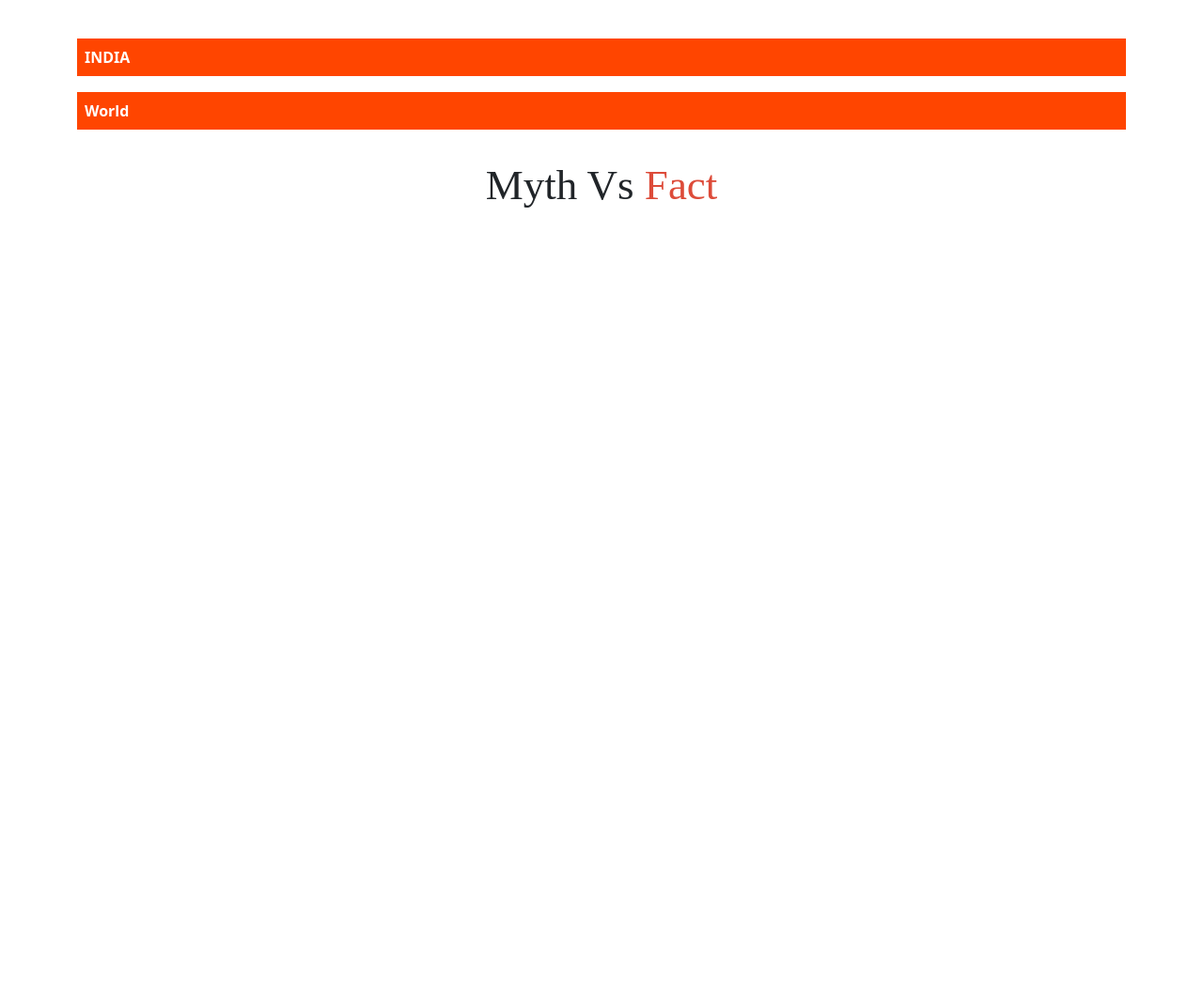
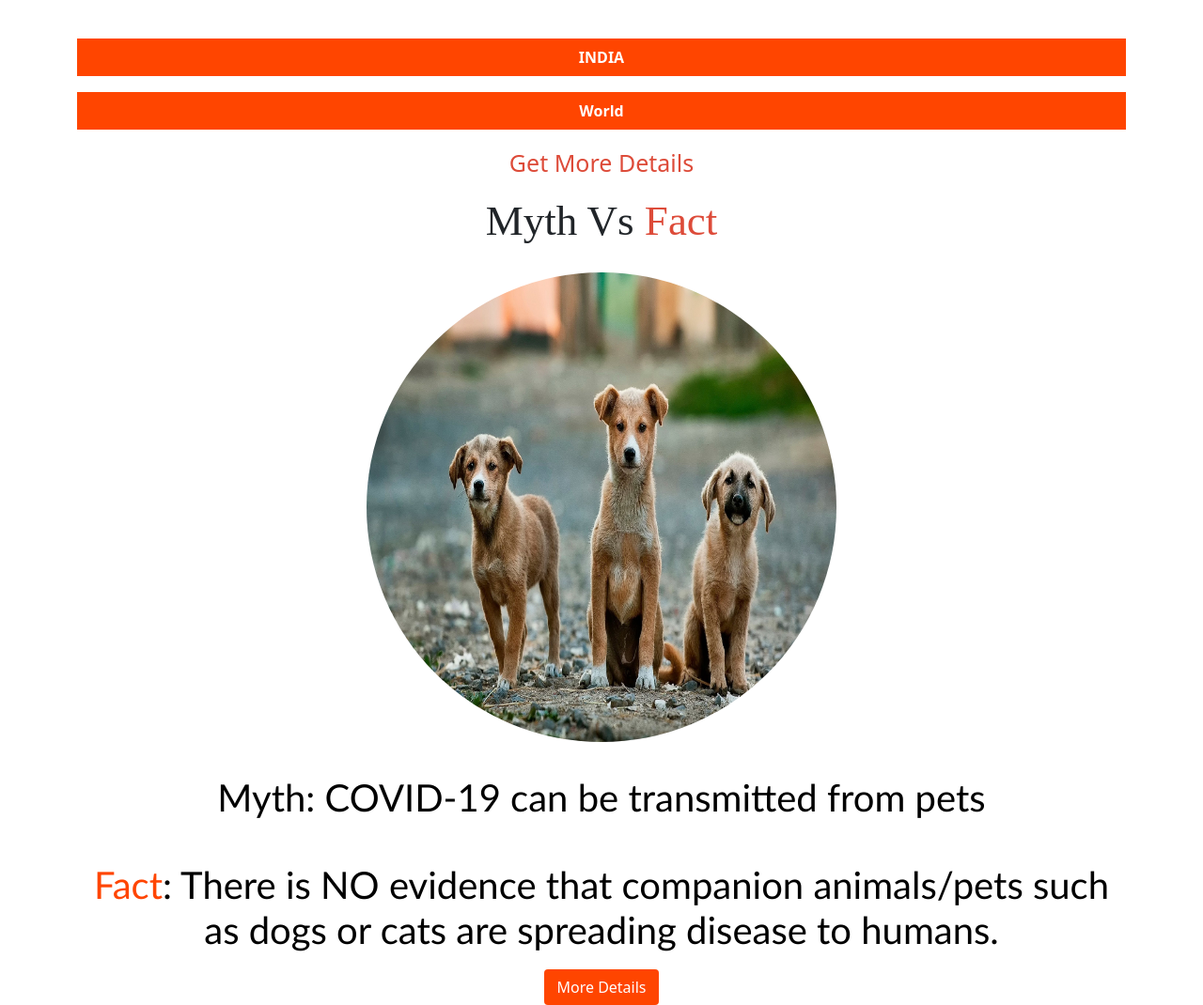
Before and after one commit to incredible-India/covid-19-return, a plain HTML site: page index.html in a window 1280 px wide. Shown: the part 776-1846 px from the top of the page at 94% size. Before the commit the page ends 1008 px from the top, so only its background shows below. Drawn offline with nearby package versions, Linux system fonts and the light colour scheme; no server answers; a web font is replaced by a local one.

Commit message:
myth and fact code done

```diff
--- a/css/index.css
+++ b/css/index.css
@@ -161,7 +161,7 @@ flex-direction: column;
 }
 
 
-@media only screen and (mix-width: 400px) {
+@media only screen and (max-width: 400px) {
 
   #myChart{
     width: 300px;
@@ -170,7 +170,14 @@ flex-direction: column;
   #myChart2{
     width: 301px;
   }
+
+  .pets{
+    width: 300px;
+    height: 300px;
+  }
 }
+
+
 .c{
   color: orangered;
 
@@ -205,3 +212,112 @@ flex-direction: column;
 .f{
   color: #dd4b39;
 }
+
+
+.getDetails{
+  display: flex;
+  justify-content: center;
+  align-items: center;
+
+}
+
+.btnlink {
+  text-decoration: none;
+  color: #dd4b39;
+  font-size: 25px;
+}
+
+td {
+  font-weight: 600;
+  text-align: center;
+}
+
+th{
+  text-align: center;
+}
+
+.pets{
+  display: flex;
+  justify-content: center;
+  align-items: center;
+
+  width: 500px;
+  height: 500px;
+  margin-top: 20px;
+  border-radius:50%;
+}
+
+.mf{
+  /* background-image: url(./../images/intro.jpg); */
+  border-radius: 10px;
+  display: flex;
+  justify-content: center;
+  align-items: center;
+}
+
+.myths{
+  color: black;
+  text-align: center;
+  font-family: 'Gill Sans', 'Gill Sans MT', Calibri, 'Trebuchet MS', sans-serif;
+  /* background-image: url(./../images/intro.jpg); */
+  margin-top: 25px;
+  border-radius: 30px;
+  padding: 10px;
+}
+
+.fact{
+  color: black;
+  text-align: center;
+  font-family: 'Gill Sans', 'Gill Sans MT', Calibri, 'Trebuchet MS', sans-serif;
+  /* background-image: url(./../images/intro.jpg); */
+  margin-top: 25px;
+  border-radius: 30px;
+  padding: 10px;
+}
+
+
+
+@media only screen and (max-width: 420px) {
+
+  .pets{
+
+  height: 300px;
+  width: 300px;
+  }
+
+
+}
+
+
+iframe {
+  width: 100%;
+  height: 100vh;
+}
+
+
+.seeit{
+  display: flex;
+  justify-content: center;
+  align-items: center;
+
+}
+
+.kmore{
+  background-color: orangered;
+  color: white;
+}
+
+.ohc
+{
+  font-family: newf;
+}
+
+.fullsc{
+  text-align: center;
+  color: #dd4b39;
+  /* font-family: 'Trebuchet MS', 'Lucida Sans Unicode', 'Lucida Grande', 'Lucida Sans', Arial, sans-serif\; */
+  font-size:25px;
+  font-family: Arial, Helvetica, sans-serif;
+text-decoration: none;
+
+}
--- a/index.html
+++ b/index.html
@@ -159,13 +159,63 @@
 
 
 
+<div class="getDetails container">
+  <a class="btnlink" href="#">Get More Details</a>
+</div>
+</body>
+
 <!-- //myth vs fact  -->
 
 <div class="container-fluid">
   <h1 class="myth">Myth Vs <span class="f">Fact</span></h1>
 </div>
 
-</body>
+<div class="container mf">
+  <!-- <iframe src="./pdf/c19-myths_0.pdf" frameborder="0"></iframe> -->
+  <!-- <a href="./pdf/c19-myths_0.pdf">d</a> -->
+  <!-- <i class="fas fa-dog"></i> -->
+
+  <img src="./images/pts.jpg" alt="" class="img-fluid pets">
+
+
+</div>
+
+<div class="container">
+  <h1 class="myths">Myth: COVID-19 can be
+    transmitted from pets</h1>
+
+    <h1 class="fact"> <span class="c">Fact</span>: There is NO evidence that companion animals/pets such as
+      dogs or cats are spreading disease to humans. </h1>
+</div>
+
+
+
+<!-- pdf for myth and fact  -->
+
+
+<!-- Button trigger modal -->
+<div class="container seeit">
+  <button class="btn kmore " type="button" data-bs-toggle="offcanvas" data-bs-target="#offcanvasScrolling" aria-controls="offcanvasScrolling">More Details</button>
+
+
+
+</div>
+
+
+<div class="offcanvas offcanvas-start ohc" data-bs-scroll="true" data-bs-backdrop="false" tabindex="-1" id="offcanvasScrolling" aria-labelledby="offcanvasScrollingLabel">
+  <div class="offcanvas-header">
+    <h5 class="offcanvas-title" id="offcanvasScrollingLabel">Myth Vs <span class="c" style="font-size: 30px;">Fact</span></h5>
+
+    <button type="button" class="btn-close text-reset" data-bs-dismiss="offcanvas" aria-label="Close"></button>
+  </div>
+  <div class="offcanvas-body">
+
+    <a href="./pdf/c19-myths_0.pdf" class="fullsc" target="_blank">Full View</a>
+
+      <iframe src="./pdf/c19-myths_0.pdf" frameborder="2"></iframe>
+
+</div>
+<!-- //////////////////////////////////////////////////   -->
 
 
 
```
Also changed, not shown: images/pts.jpg (added), 1 other file.
